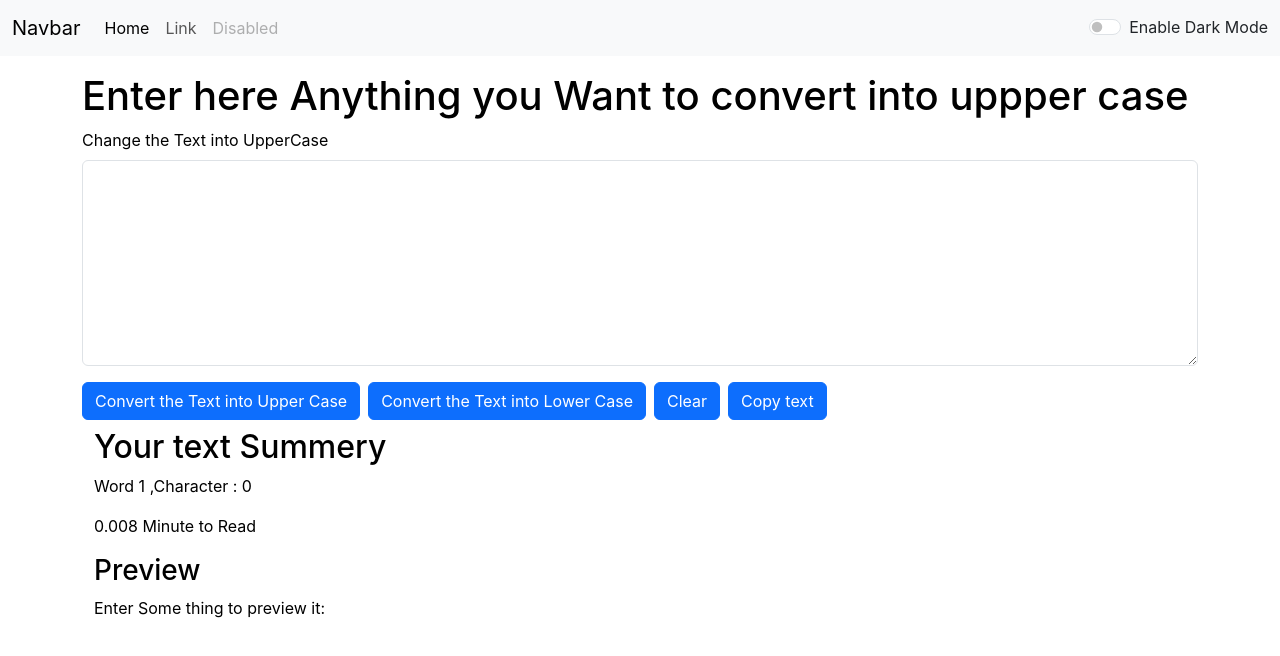
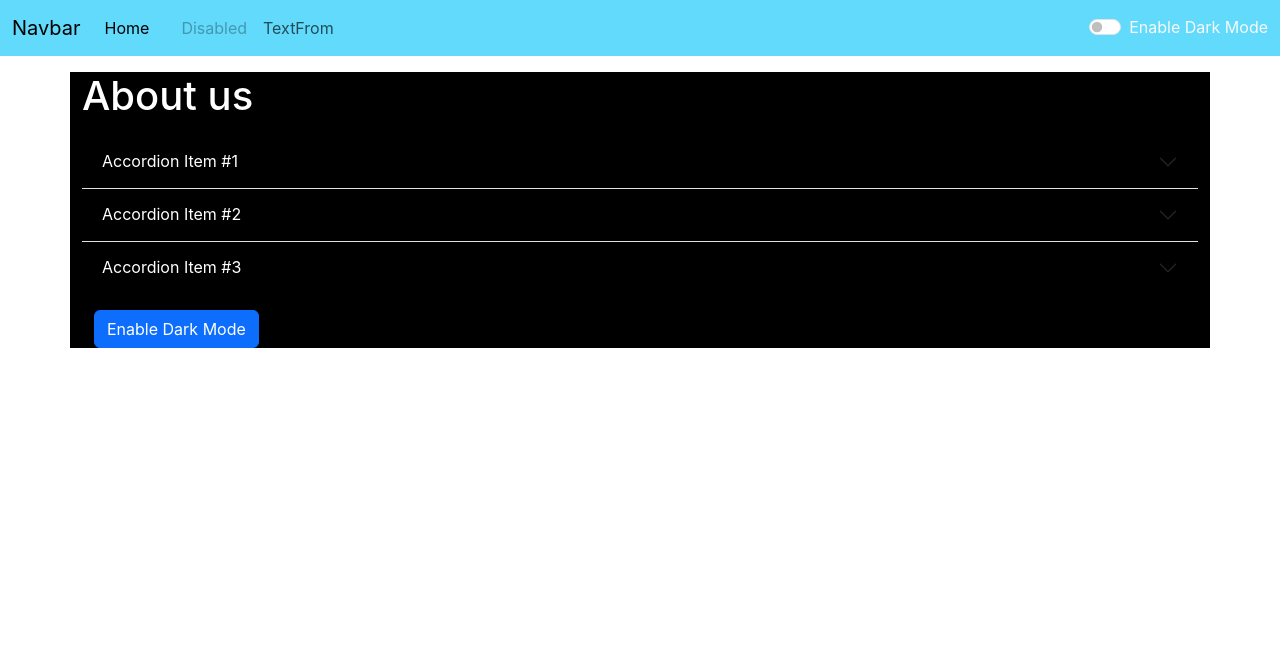
Before and after one commit to shashi-ivory/uppercaseConverter, a React (Create React App) app: page / in a window 1280 px wide. Shown: the top 656 px of the page. Built offline with nearby package versions, Linux system fonts and the light colour scheme.

Commit message:
create about page and set the style

```diff
--- a/public/index.html
+++ b/public/index.html
@@ -7,7 +7,7 @@
     <meta name="theme-color" content="#000000" />
     <meta
       name="description"
-      content="Web site created using create-react-app"
+      content="TextUtils is textbase Utility, which can be used to manupulated you as you want"
     />
     <link rel="apple-touch-icon" href="%PUBLIC_URL%/favicon-16x16.png" />
     <!--
@@ -39,7 +39,7 @@
       Learn how to configure a non-root public URL by running `npm run build`.
     -->
 
-    <title>TextUtil App</title>
+    <title>TextUtil Home</title>
   </head>
   <body>
     <noscript>You need to enable JavaScript to run this app.</noscript>
--- a/src/App.js
+++ b/src/App.js
@@ -4,8 +4,12 @@ import "./App.css";
 import Navbar from "./component/Navbar";
 import TextFrom from "./component/TextFrom";
 import Alert from "./component/Alert";
+import About from "./component/About";
+import Users from "./component/Users";
+import Home from "./component/Home";
+import { BrowserRouter as Router, Route, Routes } from "react-router-dom";
 
-function App() {
+export default function App() {
   // console.log(alert);
   const [mode, setMode] = useState("light");
   //weather the mode dark or light mode
@@ -42,18 +46,12 @@ function App() {
   };
 
   return (
-    <>
-      <Navbar title="TextUtils" mode={mode} toggleMode={toggleMode} />
-      <Alert alert={alert} />
-      <div className="container my-3">
-        <TextFrom
-          heading="Enter here Anything you Want to convert into uppper case "
-          mode={mode}
-          handleAlert={handleAlert}
-        />
+    <Router>
+      <div>
+        <Navbar />
+        <About />
+        {/* <TextFrom /> */}
       </div>
-    </>
+    </Router>
   );
 }
-
-export default App;
--- /dev/null
+++ b/src/component/About.js
@@ -0,0 +1,125 @@
+import React, { useState } from "react";
+
+function About() {
+  const [myStyle, setMyStyle] = useState({
+    color: "white",
+    backgroundColor: "black",
+  });
+  const toggleStyle = () => {
+    if (myStyle.color == "white" || myStyle.backgroundColor == "black") {
+      setMyStyle({
+        color: "black",
+        backgroundColor: "white",
+      });
+    } else {
+      setMyStyle({
+        color: "white",
+        backgroundColor: "black",
+      });
+    }
+  };
+
+  return (
+    <div className="container" style={myStyle}>
+      <h1 className="my-3">About us</h1>
+      <div
+        className="accordion accordion-flush"
+        id="accordionFlushExample"
+        style={myStyle}
+      >
+        <div className="accordion-item">
+          <h2 className="accordion-header">
+            <button
+              className="accordion-button collapsed"
+              style={myStyle}
+              type="button"
+              data-bs-toggle="collapse"
+              data-bs-target="#flush-collapseOne"
+              aria-expanded="false"
+              aria-controls="flush-collapseOne"
+            >
+              Accordion Item #1
+            </button>
+          </h2>
+          <div
+            id="flush-collapseOne"
+            style={myStyle}
+            className="accordion-collapse collapse"
+            data-bs-parent="#accordionFlushExample"
+          >
+            <div className="accordion-body">
+              Placeholder content for this accordion, which is intended to
+              demonstrate the <code>.accordion-flush</code> class. This is the
+              first item's accordion body.
+            </div>
+          </div>
+        </div>
+        <div className="accordion-item">
+          <h2 className="accordion-header">
+            <button
+              style={myStyle}
+              className="accordion-button collapsed"
+              type="button"
+              data-bs-toggle="collapse"
+              data-bs-target="#flush-collapseTwo"
+              aria-expanded="false"
+              aria-controls="flush-collapseTwo"
+            >
+              Accordion Item #2
+            </button>
+          </h2>
+          <div
+            style={myStyle}
+            id="flush-collapseTwo"
+            className="accordion-collapse collapse"
+            data-bs-parent="#accordionFlushExample"
+          >
+            <div className="accordion-body">
+              Placeholder content for this accordion, which is intended to
+              demonstrate the <code>.accordion-flush</code> class. This is the
+              second item's accordion body. Let's imagine this being filled with
+              some actual content.
+            </div>
+          </div>
+        </div>
+        <div className="accordion-item">
+          <h2 className="accordion-header">
+            <button
+              style={myStyle}
+              className="accordion-button collapsed"
+              type="button"
+              data-bs-toggle="collapse"
+              data-bs-target="#flush-collapseThree"
+              aria-expanded="false"
+              aria-controls="flush-collapseThree"
+            >
+              Accordion Item #3
+            </button>
+          </h2>
+          <div
+            style={myStyle}
+            id="flush-collapseThree"
+            className="accordion-collapse collapse"
+            data-bs-parent="#accordionFlushExample"
+          >
+            <div className="accordion-body">
+              Placeholder content for this accordion, which is intended to
+              demonstrate the <code>.accordion-flush</code> class. This is the
+              third item's accordion body. Nothing more exciting happening here
+              in terms of content, but just filling up the space to make it
+              look, at least at first glance, a bit more representative of how
+              this would look in a real-world application.
+            </div>
+          </div>
+        </div>
+      </div>
+      <div className="container my-3">
+        <button className="btn btn-primary" onClick={toggleStyle}>
+          Enable Dark Mode
+        </button>
+      </div>
+    </div>
+  );
+}
+
+export default About;
--- /dev/null
+++ b/src/component/Home.js
@@ -0,0 +1,11 @@
+import React from "react";
+
+function Home() {
+  return (
+    <div>
+      <h1>Home ojdfgh</h1>
+    </div>
+  );
+}
+
+export default Home;
--- a/src/component/Navbar.js
+++ b/src/component/Navbar.js
@@ -1,13 +1,14 @@
 import React from "react";
 import PropTypes from "prop-types";
+import { Link } from "react-router-dom";
 function Navbar({ name, aboutText, mode, toggleMode }) {
   return (
     <>
       <nav className={`navbar navbar-expand-lg  navbar-${mode} bg-${mode}`}>
         <div className="container-fluid">
-          <a className="navbar-brand" href="/">
+          <Link className="navbar-brand" href="/">
             Navbar{name}
-          </a>
+          </Link>
           <button
             className="navbar-toggler"
             type="button"
@@ -22,19 +23,23 @@ function Navbar({ name, aboutText, mode, toggleMode }) {
           <div className="collapse navbar-collapse" id="navbarSupportedContent">
             <ul className="navbar-nav me-auto mb-2 mb-lg-0">
               <li className="nav-item">
-                <a className="nav-link active" aria-current="page" href="/">
+                <Link className="nav-link active" aria-current="page" to="/">
                   Home
-                </a>
+                </Link>
               </li>
               <li className="nav-item">
-                <a className="nav-link" href="/">
-                  Link
+                <Link className="nav-link" to="/">
                   {aboutText}
-                </a>
+                </Link>
               </li>
 
               <li className="nav-item">
-                <a className="nav-link disabled">Disabled</a>
+                <Link className="nav-link disabled">Disabled</Link>
+              </li>
+              <li className="nav-item">
+                <Link className="nav-link " to="TextFrom">
+                  TextFrom
+                </Link>
               </li>
             </ul>
 
--- /dev/null
+++ b/src/component/Users.js
@@ -0,0 +1,11 @@
+import React from "react";
+
+function Users() {
+  return (
+    <div>
+      <h1>Users</h1>
+    </div>
+  );
+}
+
+export default Users;
```
